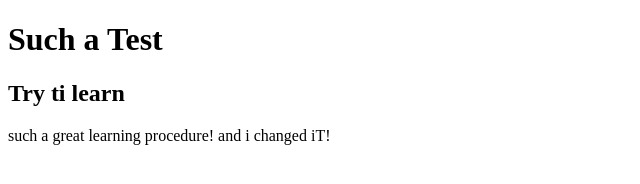
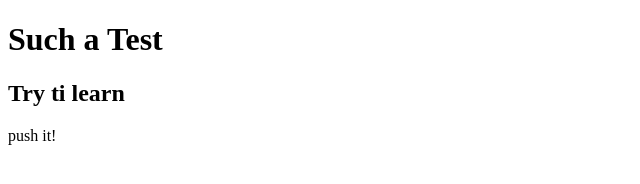
Before and after one commit to mehrdadganji1/test-repository, a plain HTML site: page index.html in a window 1280 px wide. Shown: the whole page, without its empty margins (0-640 px from the left). Drawn offline with Linux system fonts and the light colour scheme.

Commit message:
some change

```diff
--- a/index.html
+++ b/index.html
@@ -9,6 +9,6 @@
   <body>
     <h1>Such a Test</h1>
     <h2>Try ti learn</h2>
-    <p>such a great learning procedure! and i changed iT!</p>
+    <p>push it!</p>
   </body>
 </html>
```
